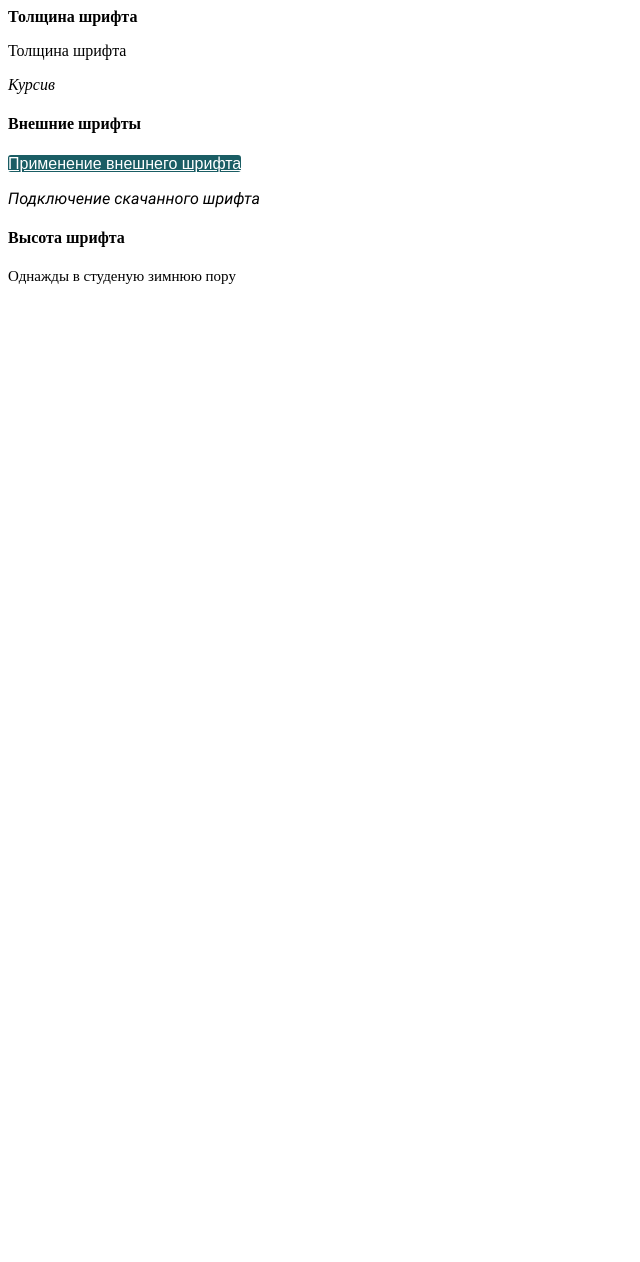
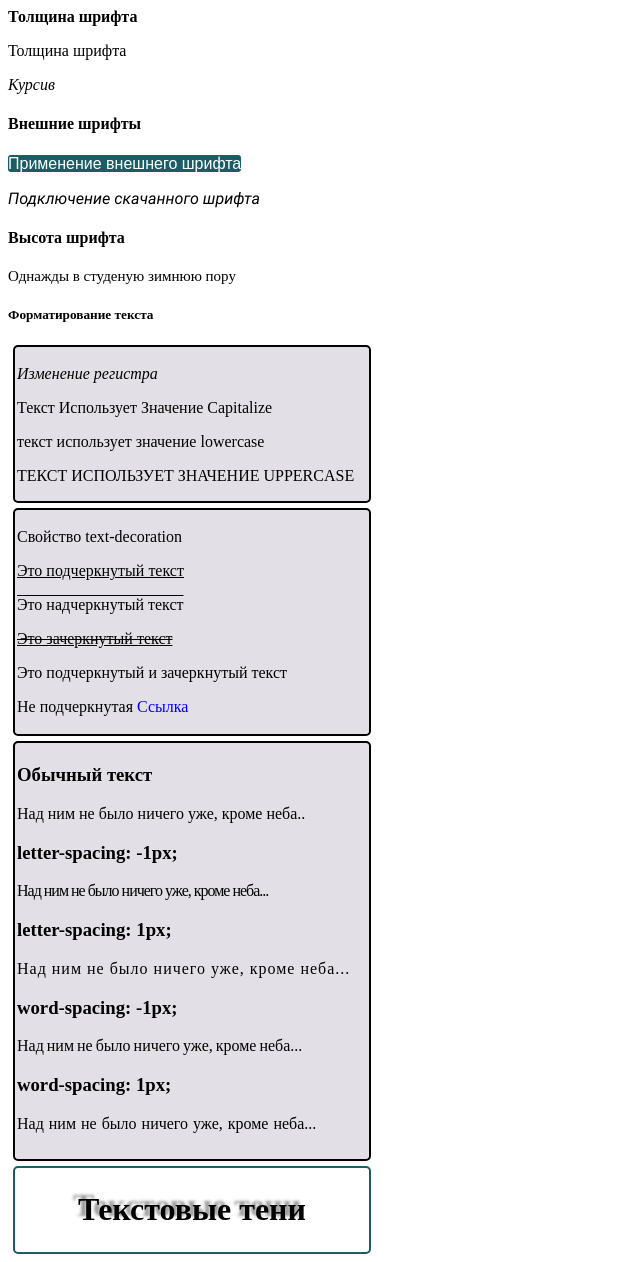
Before and after one commit to DzmitryShybun/Basics-of-CSS3.-Properties, a plain HTML site: page index.html in a window 1280 px wide. Shown: the part 923-2185 px from the top of the page, without its empty margins (0-640 px from the left). Before the commit the page ends 1223 px from the top, so only its background shows below. Drawn offline with Linux system fonts and the light colour scheme.

Commit message:
Text formatting in CSS

```diff
--- a/index.html
+++ b/index.html
@@ -43,7 +43,39 @@
     <div class="font_size" title="font-size">
         <p>Однажды в студеную зимнюю пору</p>
     </div>
+    <h5>Форматирование текста</h5>
+    <div class="text_transform" title="text-transform">
+        <p><i>Изменение регистра</i></p>
+        <p class="capotalize">Текст использует значение capitalize</p>
+        <p class="lowercase">Текст использует значение lowercase</p>
+        <p class="uppercase">Текст использует значение uppercase</p>
 
+
+
+    </div>
+    <div class="text_decoration" title="text-decoration">
+        <p>Свойство text-decoration</p>
+        <p class="under">Это подчеркнутый текст</p>
+        <p class="over">Это надчеркнутый текст</p>
+        <p class="line">Это зачеркнутый текст</p>
+        <p class="mixed">Это подчеркнутый и зачеркнутый текст</p>
+        <p>Не подчеркнутая <a href="index.php" class="none">Ссылка</a></p>
+    </div>
+    <div class="spacing" title="spacing">
+        <h3>Обычный текст</h3>
+        <p>Над ним не было ничего уже, кроме неба..</p>
+        <h3>letter-spacing: -1px;</h3>
+        <p class="smallLetterSpace">Над ним не было ничего уже, кроме неба...</p>
+        <h3>letter-spacing: 1px;</h3>
+        <p class="bigLetterSpace">Над ним не было ничего уже, кроме неба...</p>
+        <h3>word-spacing: -1px;</h3>
+        <p class="smallWordSpace">Над ним не было ничего уже, кроме неба...</p>
+        <h3>word-spacing: 1px;</h3>
+        <p class="bigWordSpace">Над ним не было ничего уже, кроме неба...</p>
+    </div>
+    <div class="text_shadow" title="text-shadow">
+        <h1>Текстовые тени</h1>
+    </div>
 
 
 
--- a/style.css
+++ b/style.css
@@ -55,6 +55,7 @@
     color: white;
     background-color: #1A5D64;
     border-radius: 3px;
+    text-decoration: none;
 }
 
 @font-face{
@@ -85,3 +86,77 @@
 .font_size > p{
     font-size: 150%;
 }
+
+
+/*Форматирование текста*/
+    div.text_transform {
+        width: 350px;
+        height: 150px;
+        border-radius: 5px;
+        border: solid 2px;
+        background-color: rgba(160, 153, 173, .3);
+        margin: 5px;
+        padding: 2px;
+    }
+    p.lowercase{
+        text-transform: lowercase;
+    }
+    p.uppercase{
+        text-transform: uppercase;
+    }
+    p.capotalize{
+        text-transform: capitalize;
+    }
+div.text_decoration {
+    width: 350px;
+    border-radius: 5px;
+    border: solid 2px;
+    background-color: rgba(160, 153, 173, .3);
+    margin: 5px;
+    padding: 2px;
+}
+    p.under{
+        text-decoration: underline;
+    }
+    p.over{
+        text-decoration: overline;
+    }
+    p.line{
+        text-decoration: underline line-through;
+    }
+    a.none{
+        text-decoration: none;
+    }
+
+div.spacing {
+    width: 350px;
+    border-radius: 5px;
+    border: solid 2px;
+    background-color: rgba(160, 153, 173, .3);
+    margin: 5px;
+    padding: 2px;
+    padding-bottom: 10px;
+}
+p.smallLetterSpace{
+    letter-spacing: -1px;
+}
+p.bigLetterSpace{
+letter-spacing: 1px;
+}
+p.smallWordSpace{
+    word-spacing: -1px;
+}
+p.bigWordSpace{
+    word-spacing: 1px;
+}
+div.text_shadow{
+    width: 350px;
+    border: solid 2px #1A5D64;
+    border-radius: 5px;
+    padding: 2px;
+    margin: 5px;
+}
+.text_shadow h1{
+    text-shadow: -5px -4px 3px #999;
+    text-align: center;
+}
```
